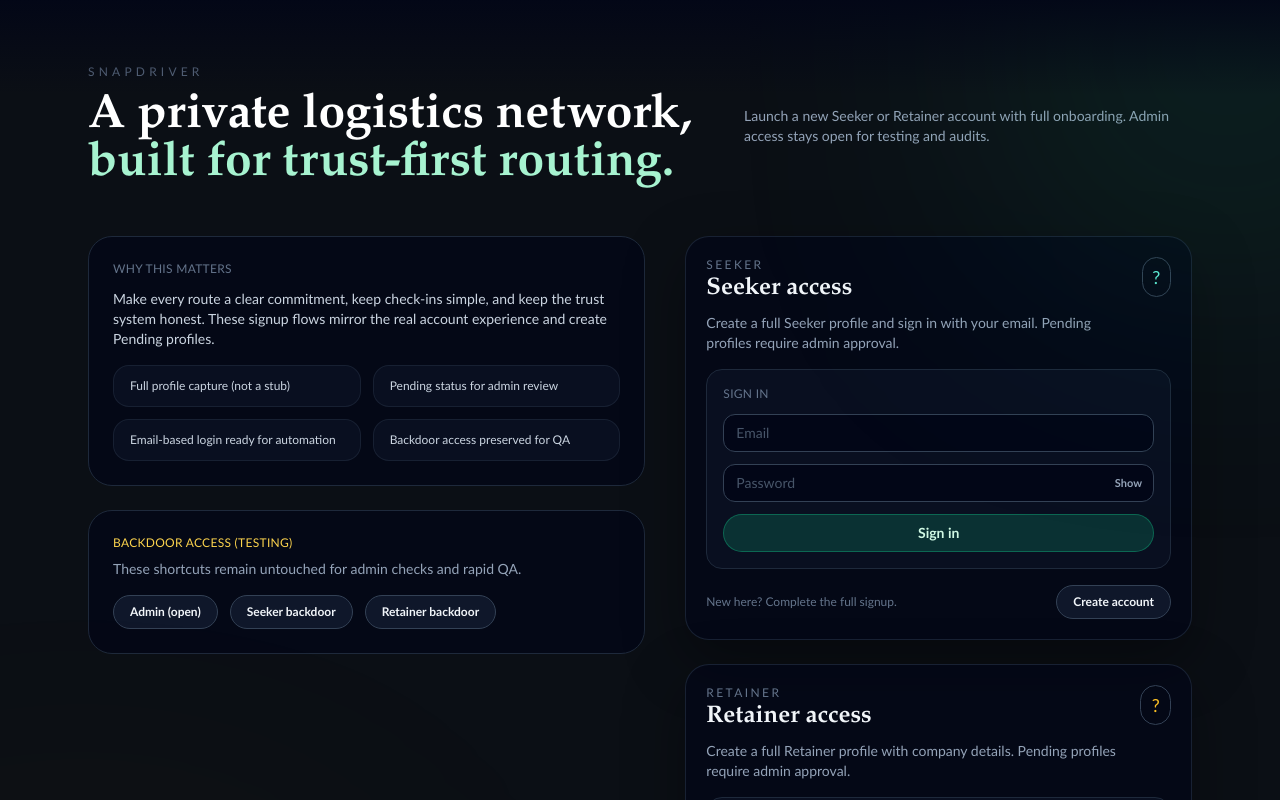
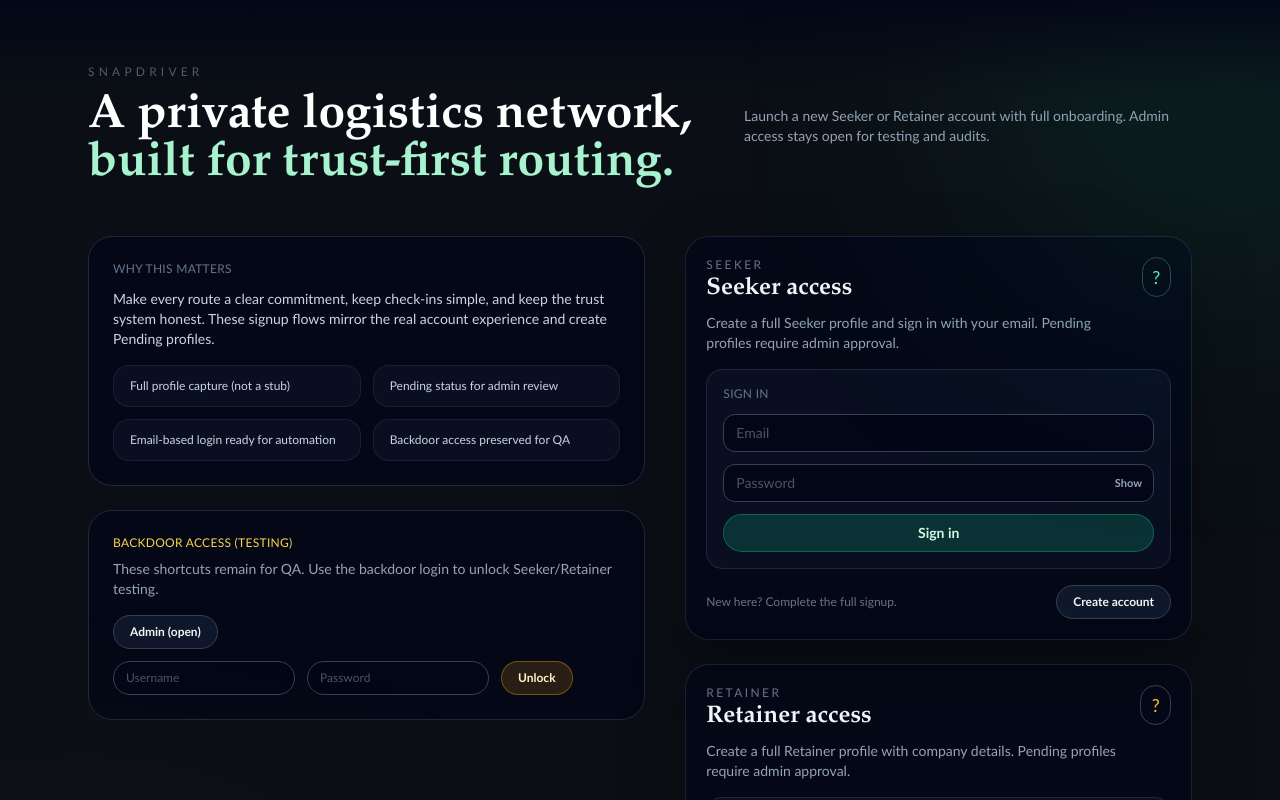
Before and after one commit to rpearce4321-droid/Snap-Driver-, a React (Vite) app: page / in a window 1280 px wide. Shown: the top 800 px of the page. Built offline with nearby package versions, Linux system fonts and the light colour scheme.

Commit message:
Gate backdoor links on landing page

```diff
--- a/src/pages/LandingPage.tsx
+++ b/src/pages/LandingPage.tsx
@@ -15,6 +15,11 @@ const HERO_FONT = {
 const BODY_FONT = {
   fontFamily: '"Avenir Next", "Trebuchet MS", "Segoe UI", sans-serif',
 };
+
+const BACKDOOR_USERNAME = "Snapadmin01";
+const BACKDOOR_PASSWORD = "Rachel0407!";
+const BACKDOOR_KEY = "snapdriver_backdoor_unlocked";
+
 
 type AccessCardProps = {
   role: AccountRole;
@@ -131,6 +136,35 @@ const AccessCard: React.FC<AccessCardProps> = ({
 };
 
 export default function LandingPage() {
+  const [backdoorUser, setBackdoorUser] = useState("");
+  const [backdoorPass, setBackdoorPass] = useState("");
+  const [backdoorError, setBackdoorError] = useState<string | null>(null);
+  const [backdoorUnlocked, setBackdoorUnlocked] = useState(() => {
+    if (typeof window === "undefined") return false;
+    return window.localStorage.getItem(BACKDOOR_KEY) === "1";
+  });
+
+  const handleUnlockBackdoor = () => {
+    setBackdoorError(null);
+    if (backdoorUser.trim() === BACKDOOR_USERNAME && backdoorPass === BACKDOOR_PASSWORD) {
+      setBackdoorUnlocked(true);
+      if (typeof window !== "undefined") {
+        window.localStorage.setItem(BACKDOOR_KEY, "1");
+      }
+      setBackdoorUser("");
+      setBackdoorPass("");
+      return;
+    }
+    setBackdoorError("Invalid backdoor credentials.");
+  };
+
+  const handleLockBackdoor = () => {
+    setBackdoorUnlocked(false);
+    if (typeof window !== "undefined") {
+      window.localStorage.removeItem(BACKDOOR_KEY);
+    }
+  };
+
   return (
     <main
       className="min-h-screen bg-[#0b0f15] text-slate-100 relative overflow-hidden"
@@ -190,7 +224,7 @@ export default function LandingPage() {
                 Backdoor Access (Testing)
               </div>
               <div className="text-sm text-slate-400 mt-2">
-                These shortcuts remain untouched for admin checks and rapid QA.
+                These shortcuts remain for QA. Use the backdoor login to unlock Seeker/Retainer testing.
               </div>
               <div className="mt-4 flex flex-wrap gap-3">
                 <a
@@ -199,6 +233,8 @@ export default function LandingPage() {
                 >
                   Admin (open)
                 </a>
+                {backdoorUnlocked ? (
+                  <>
                     <a
                       className="rounded-full border border-slate-700 bg-slate-900 px-4 py-2 text-xs font-semibold text-slate-100 hover:bg-slate-800 transition"
                       href="/seekers"
@@ -211,7 +247,42 @@ export default function LandingPage() {
                     >
                       Retainer backdoor
                     </a>
+                    <button
+                      type="button"
+                      onClick={handleLockBackdoor}
+                      className="rounded-full border border-rose-500/40 bg-rose-500/10 px-4 py-2 text-xs font-semibold text-rose-100 hover:bg-rose-500/20 transition"
+                    >
+                      Lock backdoor
+                    </button>
+                  </>
+                ) : (
+                  <div className="flex flex-wrap gap-3 items-center">
+                    <input
+                      value={backdoorUser}
+                      onChange={(e) => setBackdoorUser(e.target.value)}
+                      placeholder="Username"
+                      className="rounded-full border border-slate-700 bg-slate-950 px-3 py-2 text-xs text-slate-100 placeholder:text-slate-600 focus:outline-none focus:ring-1 focus:ring-amber-400"
+                    />
+                    <input
+                      value={backdoorPass}
+                      onChange={(e) => setBackdoorPass(e.target.value)}
+                      type="password"
+                      placeholder="Password"
+                      className="rounded-full border border-slate-700 bg-slate-950 px-3 py-2 text-xs text-slate-100 placeholder:text-slate-600 focus:outline-none focus:ring-1 focus:ring-amber-400"
+                    />
+                    <button
+                      type="button"
+                      onClick={handleUnlockBackdoor}
+                      className="rounded-full border border-amber-500/40 bg-amber-500/15 px-4 py-2 text-xs font-semibold text-amber-100 hover:bg-amber-500/25 transition"
+                    >
+                      Unlock
+                    </button>
                   </div>
+                )}
+              </div>
+              {backdoorError && (
+                <div className="mt-3 text-xs text-rose-300">{backdoorError}</div>
+              )}
             </div>
           </div>
 
```
Lines whose indentation alone changed are shown as unchanged.
